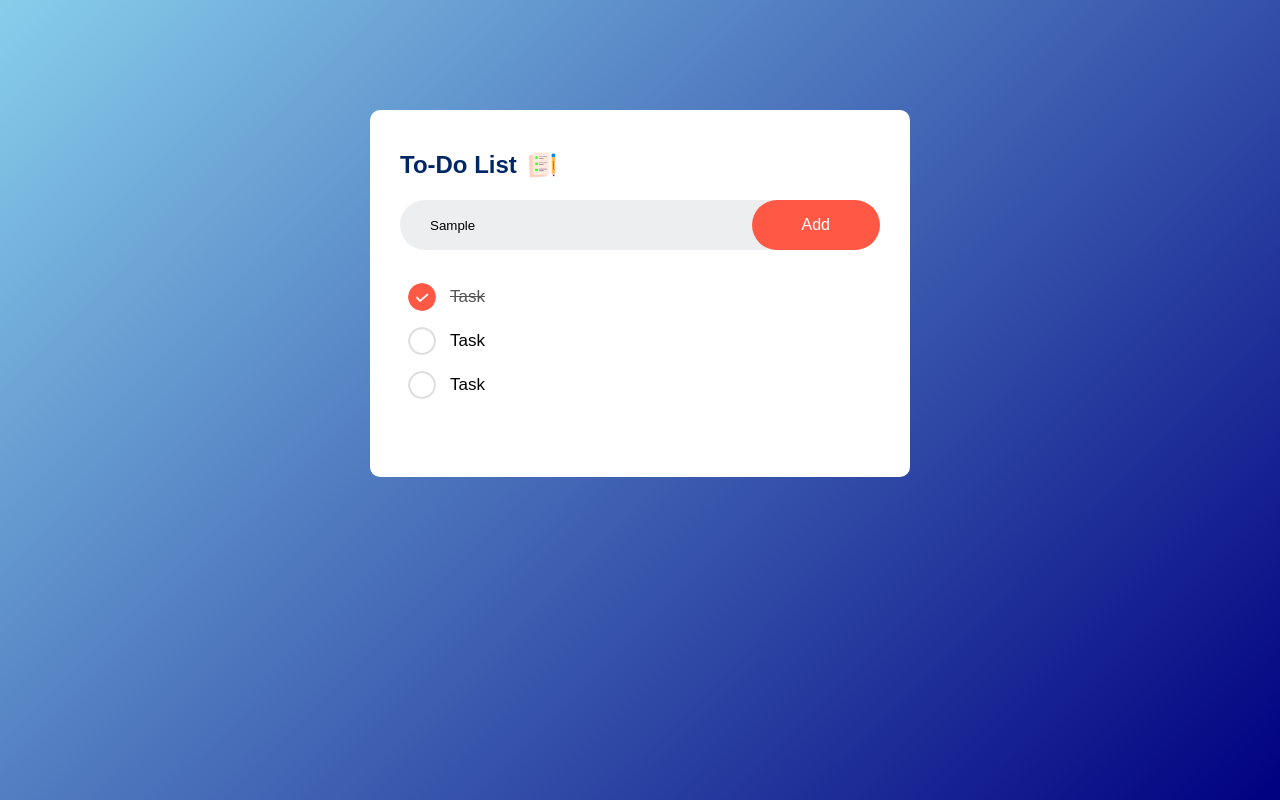
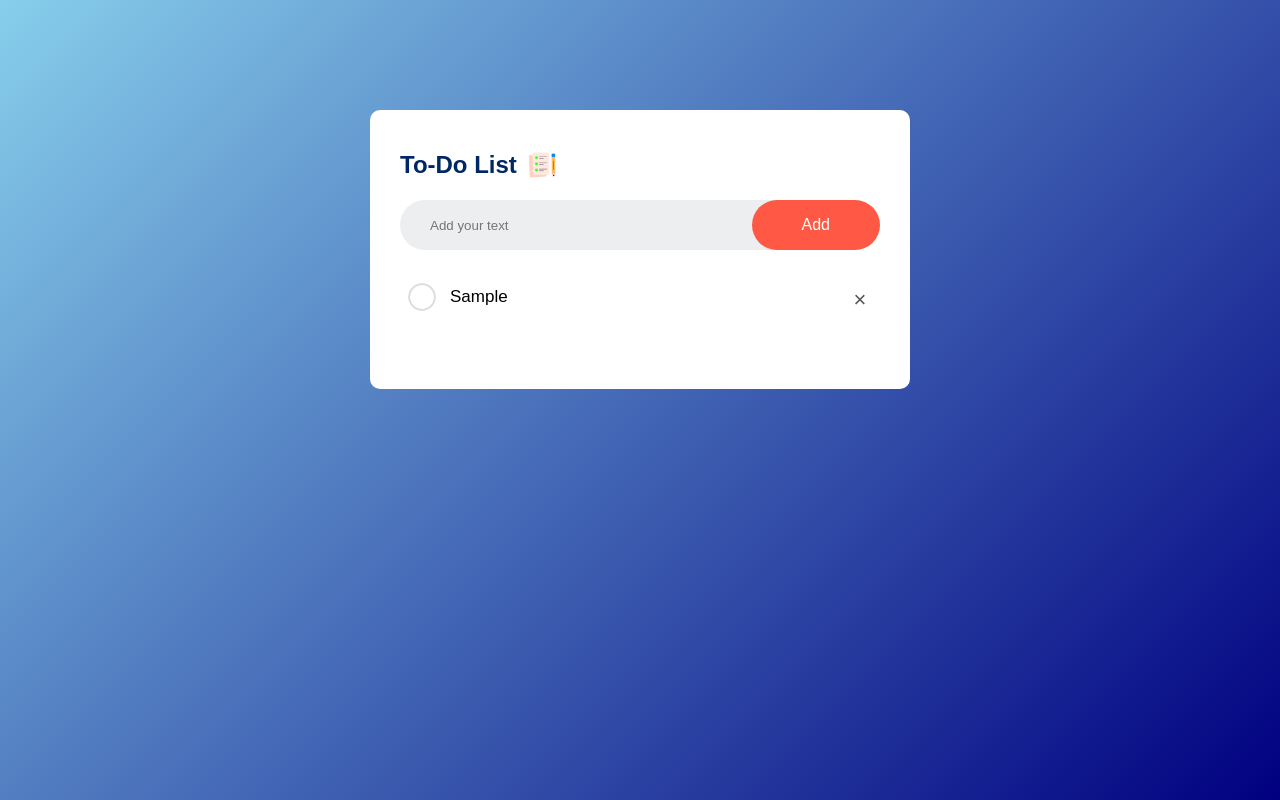
Before and after one commit to TStorm86/TaskApp, a plain HTML site: page index.html in a window 1280 px wide. Both pictures are taken after typing "Sample" into the empty fields and a click on the button "Add". Drawn offline with Linux system fonts and the light colour scheme.

Commit message:
Create and Link Javascript file and Implement addTask function.

```diff
--- a/index.html
+++ b/index.html
@@ -18,18 +18,20 @@
             <h2>To-Do List <img src="images/icon.png"></h2>
             <div class="row">
                 <input type="text" id="input-box" placeholder="Add your text">
-                <button>Add</button>
+                <button onclick="addTask()">Add</button>
             </div>
             <ul id="list-container">
-                <li class="checked">Task</li>
+                <!-- <li class="checked">Task</li>
                 <li>Task</li>
-                <li>Task</li>
+                <li>Task</li> -->
             </ul>
 
         </div>
 
      </div>
 
+     <script src="script.js"></script>
+
 </body>
 
 </html>
--- /dev/null
+++ b/script.js
@@ -0,0 +1,16 @@
+const inputBox = document.getElementById("input-box");
+const listContainer = document.getElementById("list-container");
+
+function addTask(){
+    if(inputBox.value === ''){
+        alert('You must enter a text');
+    }else{
+        let li = document.createElement("li");
+        li.innerHTML = inputBox.value;
+        listContainer.appendChild(li);
+        let span = document.createElement("span");
+        span.innerHTML = "\u00d7";
+        li.appendChild(span);
+    }
+    inputBox.value = '';
+}
--- a/style.css
+++ b/style.css
@@ -93,3 +93,20 @@ ul li.checked{
 ul li.checked::before{
     background-image: url(images/checked.png);
 }
+
+ul li span{
+    position: absolute;
+    right: 0;
+    top: 5px;
+    width: 40px;
+    height: 40px;
+    font-size: 22px;
+    color: #555;
+    line-height: 40px;
+    text-align: center;
+    border-radius: 50%;
+}
+
+ul li span:hover{
+    background: #edeef0;
+}
```
